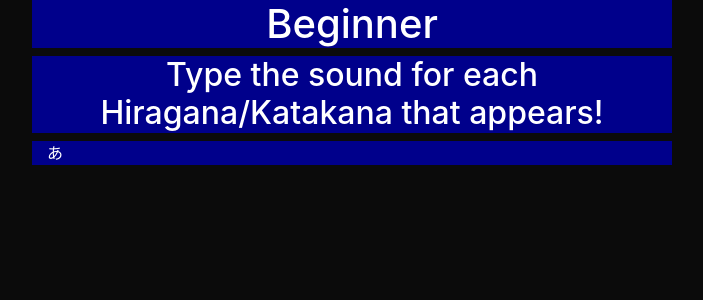
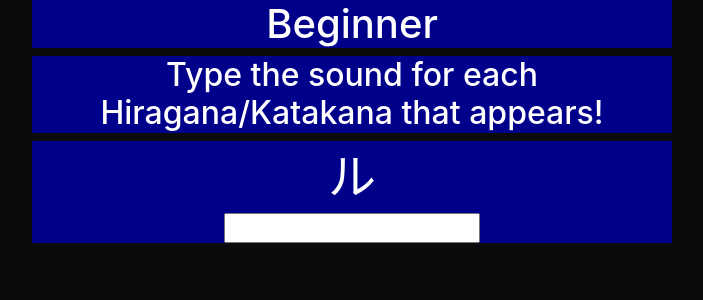
Before and after one commit to Phoenuxx/Kanji-Helper, a React (Create React App) app in the folder kanji-learn/client/: page /beginner in a window 1280 px wide. Shown: the top 300 px of the page, without its empty margins (288-991 px from the left). Built offline with nearby package versions, Linux system fonts and the light colour scheme.

Commit message:
#4 beginner page: base set up for random tile spawn on page load, user text input box added

```diff
--- a/kanji-learn/client/src/App.css
+++ b/kanji-learn/client/src/App.css
@@ -14,6 +14,10 @@ html, body {
   background-color: darkblue;
 }
 
-.title {
+.row {
   text-align: center;
-  }
+}
+
+#tile {
+  font-size: 3rem;
+}
--- a/kanji-learn/client/src/Components/Tile/index.js
+++ b/kanji-learn/client/src/Components/Tile/index.js
@@ -3,6 +3,6 @@ import React from 'react';
 export default function HiraTile(props) {
 
     return (
-        <div className={props.class + "tile"}>{props.question}</div>
+        <div className={props.class + "tile"} id={props.id}>{props.question}</div>
     )
 }
--- /dev/null
+++ b/kanji-learn/client/src/Components/UserInput/index.js
@@ -0,0 +1,8 @@
+import React from 'react';
+
+export default function User(props) {
+
+    return (
+        <input type="text" name="userGuess" maxlength="5" />
+    )
+}
--- a/kanji-learn/client/src/Pages/Easy.js
+++ b/kanji-learn/client/src/Pages/Easy.js
@@ -1,8 +1,9 @@
 import React from 'react';
 import Tile from '../Components/Tile';
+import User from '../Components/UserInput';
 
 const hiraKataArray = [
-//hiragana Chart
+  //hiragana Chart
   { sym: "あ", eng: 'a' }, { sym: 'い', eng: "i" }, { sym: 'う', eng: "u" }, { sym: 'え', eng: "e" }, { sym: 'お', eng: "o" },
   { sym: 'か', eng: 'ka' }, { sym: 'き', eng: 'ki' }, { sym: 'く', eng: 'ku' }, { sym: 'け', eng: 'ke' }, { sym: 'こ', eng: 'ko' },
   { sym: 'さ', eng: 'sa' }, { sym: 'し', eng: 'shi' }, { sym: 'す', eng: 'su' }, { sym: 'せ', eng: 'se' }, { sym: 'そ', eng: 'so' },
@@ -13,7 +14,7 @@ const hiraKataArray = [
   { sym: 'や', eng: 'ya' }, { sym: 'ゆ', eng: 'yu' }, { sym: 'よ', eng: 'yo' },
   { sym: 'ら', eng: 'ra' }, { sym: 'り', eng: 'ri' }, { sym: 'る', eng: 'ru' }, { sym: 'れ', eng: 're' }, { sym: 'ろ', eng: 'ro' },
   { sym: 'わ', eng: 'wa' }, { sym: 'を', eng: 'wo' }, { sym: 'ん', eng: 'n' },
-//katakana Char
+  //katakana Char
   { sym: 'ア', eng: 'a' }, { sym: 'イ', eng: 'i' }, { sym: 'ウ', eng: 'u' }, { sym: 'エ', eng: 'e' }, { sym: 'オ', eng: 'o' },
   { sym: 'カ', eng: 'ka' }, { sym: 'キ', eng: 'ki' }, { sym: 'ク', eng: 'ku' }, { sym: 'ケ', eng: 'ke' }, { sym: 'コ', eng: 'ko' },
   { sym: 'サ', eng: 'sa' }, { sym: 'シ', eng: 'shi' }, { sym: 'ス', eng: 'su' }, { sym: 'セ', eng: 'se' }, { sym: 'ソ', eng: 'so' },
@@ -25,15 +26,22 @@ const hiraKataArray = [
   { sym: 'ラ', eng: 'ra' }, { sym: 'リ', eng: 'ri' }, { sym: 'ル', eng: 'ru' }, { sym: 'レ', eng: 're' }, { sym: 'ロ', eng: 'ro' },
   { sym: 'ワ', eng: 'wa' }, { sym: 'ヲ', eng: 'wo' }, { sym: 'ン', eng: 'n' }];
 
+
+  let currentSym = hiraKataArray[Math.floor(Math.random() * hiraKataArray.length)];
+  let currentQuest = currentSym.sym
+  let currentAns = currentSym.eng;
+
+
+
 export default function easyPage() {
   return (
     <div className="App container-fluid">
-      <div className="row title">
+      <div className="row">
         <div className="col-3" />
         <h1 className="col-6 test">Beginner</h1>
         <div className="col-3" />
       </div>
-      <div className="row title">
+      <div className="row">
         <div className="col-3" />
         <h2 className="col-6 test">Type the sound for each Hiragana/Katakana that appears!</h2>
         <div className="col-3" />
@@ -41,7 +49,8 @@ export default function easyPage() {
       <div className="row">
         <div className="col-3" />
         <div className="col-6 test">
-          <Tile class="" question={hiraKataArray[0].sym} answer={hiraKataArray[0].eng}></Tile>
+          <Tile class="" id="tile" question={currentQuest} answer={currentAns}></Tile>
+          <User />
         </div>
         <div className="col-3" />
       </div>
```
